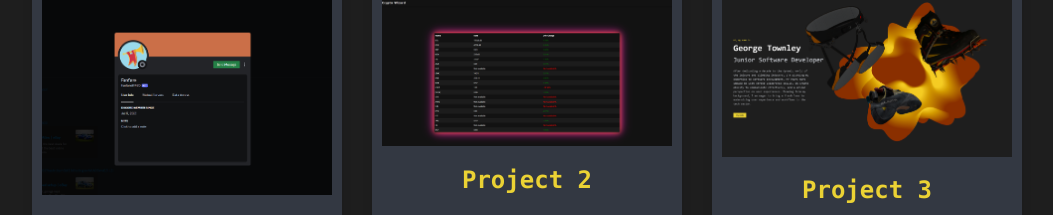
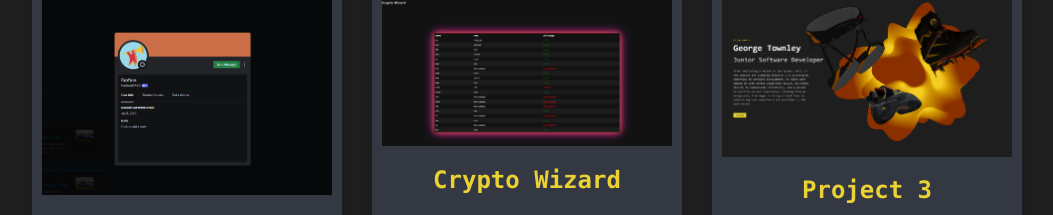
Before and after one commit to GeorgeTownley/my-portfolio, a React (Create React App) app: page / in a window 1280 px wide. Shown: the part 811-1026 px from the top of the page, without its empty margins (168-1221 px from the left). Built offline with nearby package versions, Linux system fonts and the light colour scheme.

Commit message:
update project

```diff
--- a/src/components/ProjectData.js
+++ b/src/components/ProjectData.js
@@ -13,7 +13,7 @@ const projects = [
   {
     id: 2,
     image: "./crypto wizard.png",
-    title: "Project 2",
+    title: "Crypto Wizard",
     description:
       "This Single Page Application (SPA) is a dynamic web application that provides real-time cryptocurrency data. It features a responsive table displaying the current rates, 24-hour rate changes, and full names of the top 20 cryptocurrencies. By fetching data from the Coinlayer API, it offers users updated cryptocurrency market insights. The application integrates historical data comparison to calculate and display the 24-hour change in rates, enriching user experience with valuable market trends.",
     tags: ["React", "API"],
```
